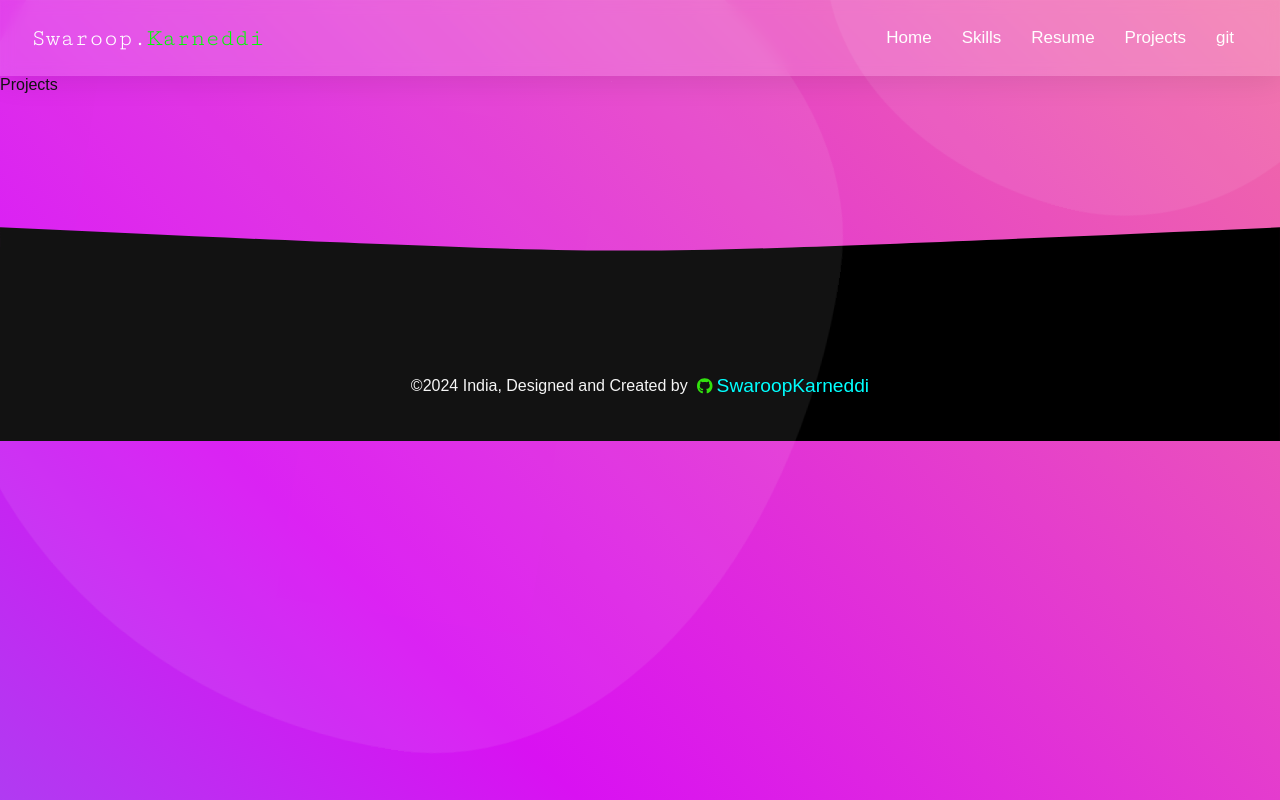
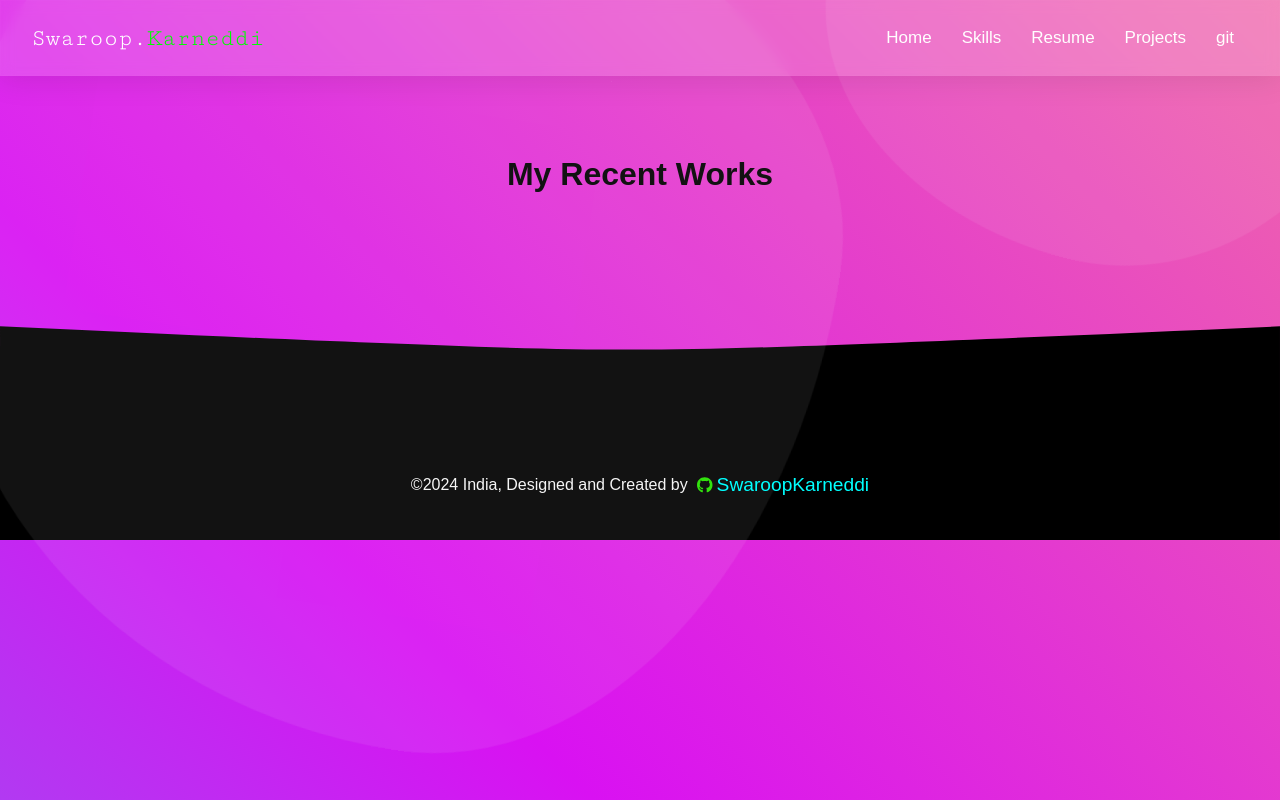
Before and after one commit to Swaroopkarneddi/MyPortfolio, a React (Vite) app in the folder pf/pf/: page /projects in a window 1280 px wide. Built offline with nearby package versions, Linux system fonts and the light colour scheme.

Commit message:
projects

```diff
--- a/pf/pf/src/comp/Projects.css
+++ b/pf/pf/src/comp/Projects.css
@@ -0,0 +1,18 @@
+.projects {
+    height: fit-content;
+    padding-top: 10vh;
+    display: flex;
+    flex-direction: column;
+}
+
+.projects>h1 {
+    text-align: center;
+}
+
+.project_div {
+    display: flex;
+    flex-wrap: wrap;
+    align-items: center;
+    text-align: center;
+    justify-content: center;
+}
--- a/pf/pf/src/comp/Projects.jsx
+++ b/pf/pf/src/comp/Projects.jsx
@@ -1,7 +1,12 @@
 import React from "react";
 import "./Projects.css";
 function Projects() {
-  return <div>Projects</div>;
+  return (
+    <div className="projects">
+      <h1>My Recent Works</h1>
+      <div className="project_div"></div>
+    </div>
+  );
 }
 
 export default Projects;
```
